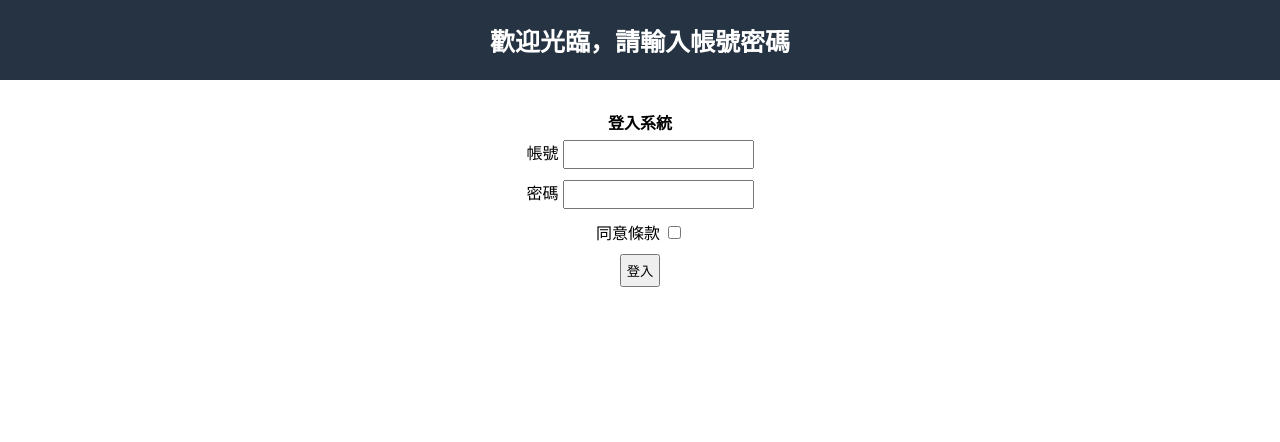
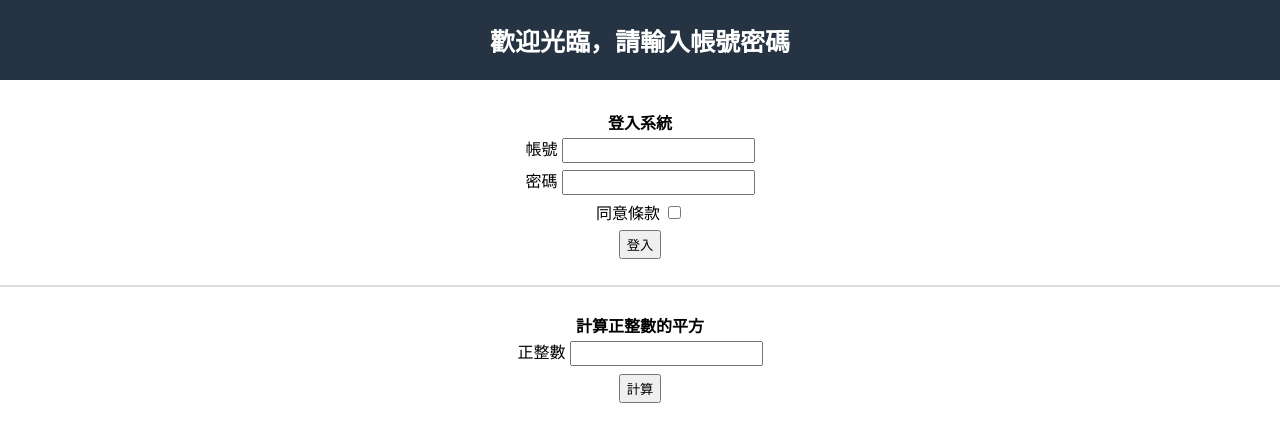
Before and after one commit to ZChingg/wehelpstage1, a FastAPI app: page / in a window 1280 px wide. Shown: the top 442 px of the page. Run offline with FastAPI, Linux system fonts and the light colour scheme.

Commit message:
v2
add task4

```diff
--- a/week4/main.py
+++ b/week4/main.py
@@ -36,7 +36,11 @@ async def member(request: Request):
     if not request.session.get("SIGNED-IN", False):
         return RedirectResponse(url="/", status_code=302)
     return templates.TemplateResponse(
-        "success.html", {"request": request, "title": "歡迎光臨，這是會員頁", "message": "恭喜您，成功登入系統", "redirect":"登出系統"})
+        "success.html", {"request": request,
+                        "title": "歡迎光臨，這是會員頁",
+                        "message": "恭喜您，成功登入系統",
+                        "link": "http://127.0.0.1:8000/signout",
+                        "redirect":"登出系統"})
 
 @app.get("/error")
 async def error(request: Request, message: str):
@@ -47,3 +51,15 @@ async def error(request: Request, message: str):
 async def login(request: Request):
     request.session["SIGNED-IN"] = False
     return RedirectResponse(url="/", status_code=302)
+
+# @app.get("/固定字首/{參數名稱}")
+# def 處理函式名稱(參數名稱):
+@app.get("/square/{number}")
+def square(request: Request, number):
+    number = int(number) # 路徑參數預設為字串，故此要轉換成整數
+    return templates.TemplateResponse(
+        "success.html", {"request": request,
+                         "title": "正整數平方計算結果",
+                         "message": number * number,
+                         "link": "http://127.0.0.1:8000/",
+                         "redirect": "返回頁面"})
--- a/week4/static/style.css
+++ b/week4/static/style.css
@@ -15,12 +15,12 @@
 .message{
     display:flex;
     justify-content: center;
-    align-items: center; /* 垂直對齊 */
 }
 form{
     text-align: center;
-    line-height: 2.5em;
+    line-height: 2em;
+    margin: 0;
 }
 form input{
-    padding: 5px 5px;
+    padding: 3px 6px;
 }
--- a/week4/templates/home.html
+++ b/week4/templates/home.html
@@ -8,7 +8,7 @@
             <div class="text">{{ title }}</div>
         </div>
         <div class = "message"><strong>登入系統</strong></div>
-        <form onsubmit = "validateForm(event)" method = "post" action = "/signin">  <!-- 指定表單用 POST 方法並發送到 /signin 路徑 -->
+        <form onsubmit = "validate(event)" method = "post" action = "/signin">  <!-- 指定表單用 POST 方法並發送到 /signin 路徑 -->
             帳號 <input type = "text" name = "text"/> <!-- name: 提交表單後引用表單數據 -->
             <br/>
             密碼 <input type = "password" name = "password"/>
@@ -17,14 +17,33 @@
             <br/>
             <input type = "submit" value = "登入" />
         </form>
+        <br/>
+        <hr color = #DCDCDC>
+        <br/>
+        <div class = "message"><strong>計算正整數的平方</strong></div>
+        <form onsubmit = "square(event)">
+            正整數 <input type = "text" name = "number" id = "number"/>
+            <br/>
+            <input style = "margin-top:5px" type = "submit" value = "計算" />
+        </form>
     </body>
     <script>
-        function validateForm(event){ // 表單提交前進行驗證
+        function validate(event){ // 表單提交前進行驗證
             const checkbox = document.getElementById("check"); // 快速選取特定 ID 元素
-            if (!checkbox.checked) {
+            if(!checkbox.checked){
                 alert("Please check the checkbox first");
                 event.preventDefault(); // 停止事件的默認動作
             }
         }
+        function square(event){
+            event.preventDefault(); // 停止事件默認(表單提交)動作，若無使用會干擾 JS 操作
+            const numelem = document.getElementById("number");
+            const number = numelem.value; // 獲取值
+            if(Number.isInteger(Number(number)) && Number(number) > 0){ // 轉換為數字同時判斷是否為正整數
+                document.location.href=`http://127.0.0.1:8000/square/${number}`; // 樣本字面值串接字串&變數
+            }else{
+                alert("Please enter a positive number");
+            }
+        }
     </script>
 </html>
--- a/week4/templates/success.html
+++ b/week4/templates/success.html
@@ -8,6 +8,6 @@
             <div class="text">{{ title }}</div>
         </div>
         <div class = "message">{{ message }}</div>
-        <div class = "message"><a href = "http://127.0.0.1:8000/signout">{{ redirect }}</a></div>
+        <div class = "message"><a href = "{{ link }}">{{ redirect }}</a></div>
     </body>
 </html>
```
Also changed, not shown: 2 other files.
